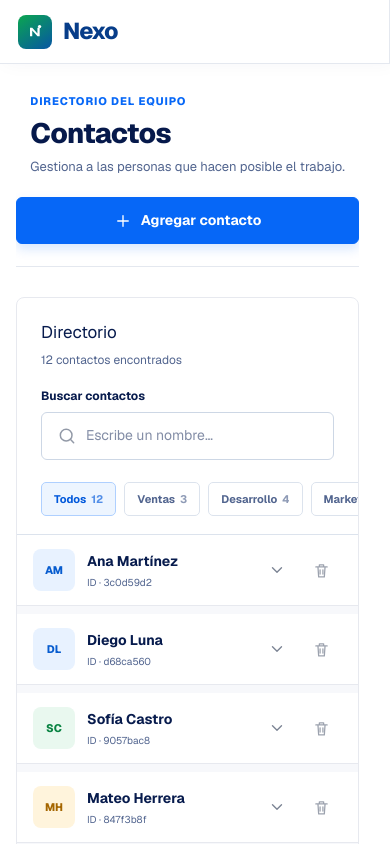
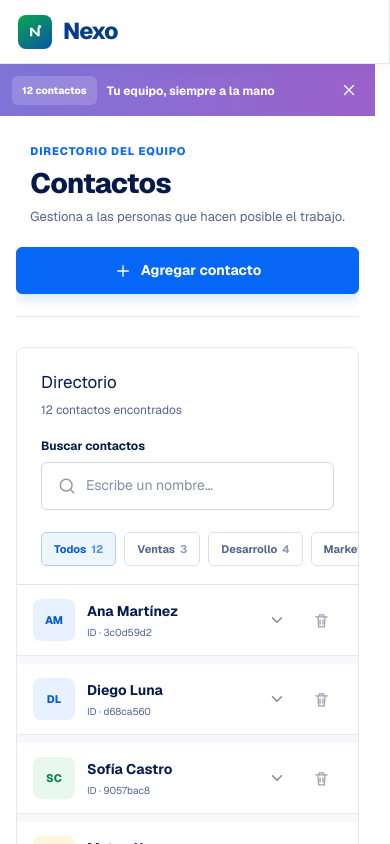
Before and after one commit to moncadayunuen/test_geest_app, a Next.js app: page / in a window 390 px wide. Built offline with nearby package versions, Linux system fonts and the light colour scheme; no server answers.

Commit message:
Add contextual directory banner

```diff
--- /dev/null
+++ b/components/announcement-banner/announcement-banner.scss
@@ -0,0 +1,35 @@
+.announcement-banner {
+  min-height: 58px;
+  display: grid;
+  grid-template-columns: max-content minmax(0, 1fr) max-content 28px;
+  align-items: center;
+  gap: 18px;
+  margin: -28px -22px 26px;
+  padding: 10px 16px;
+  border-radius: 11px 11px 0 0;
+  background: linear-gradient(100deg, #7f75d8, #9b61c9);
+  color: #fff;
+
+  p { margin: 0; text-align: center; }
+  p strong { font-size: 13px; }
+  p span { margin-left: 7px; color: rgba(255, 255, 255, .82); font-size: 12px; }
+}
+
+.announcement-badge { padding: 7px 10px; border-radius: 6px; background: rgba(255, 255, 255, .16); font-size: 11px; font-weight: 750; }
+.announcement-action { min-height: 36px; display: flex; align-items: center; gap: 7px; padding: 0 13px; border: 0; border-radius: 7px; background: #fff; color: #714eae; font-size: 12px; font-weight: 750; }
+.announcement-action:hover { background: #f7f3ff; }
+.announcement-close { width: 28px; height: 28px; display: grid; place-items: center; padding: 0; border: 0; border-radius: 6px; background: transparent; color: #fff; }
+.announcement-close:hover { background: rgba(255, 255, 255, .14); }
+
+@media (max-width: 900px) {
+  .announcement-banner { grid-template-columns: max-content 1fr 28px; }
+  .announcement-banner p span { display: none; }
+  .announcement-action { display: none; }
+}
+
+@media (max-width: 640px) {
+  .announcement-banner { min-height: 52px; margin: -24px -16px 22px; padding-inline: 12px; border-radius: 0; gap: 10px; }
+  .announcement-banner p { text-align: left; }
+  .announcement-banner p strong { font-size: 12px; }
+  .announcement-badge { font-size: 10px; }
+}
--- /dev/null
+++ b/components/announcement-banner/announcement-banner.tsx
@@ -0,0 +1,19 @@
+'use client';
+
+import { Icon } from '@/components/icon/icon';
+import './announcement-banner.scss';
+
+type Props = {
+  count: number;
+  onAction: () => void;
+  onClose: () => void;
+};
+
+export function AnnouncementBanner({ count, onAction, onClose }: Props) {
+  return <section className="announcement-banner" aria-label="Resumen del directorio">
+    <span className="announcement-badge">{count} {count === 1 ? 'contacto' : 'contactos'}</span>
+    <p><strong>Tu equipo, siempre a la mano</strong><span>Centraliza la información y encuentra a cualquier persona en segundos.</span></p>
+    <button className="announcement-action" type="button" onClick={onAction}><Icon name="plus" size={16} /> Agregar contacto</button>
+    <button className="announcement-close" type="button" onClick={onClose} aria-label="Cerrar resumen"><Icon name="close" size={18} /></button>
+  </section>;
+}
--- a/components/contact-manager/contact-manager.tsx
+++ b/components/contact-manager/contact-manager.tsx
@@ -2,6 +2,7 @@
 
 import { useEffect, useState } from 'react';
 import { AddContactModal } from '@/components/add-contact-modal/add-contact-modal';
+import { AnnouncementBanner } from '@/components/announcement-banner/announcement-banner';
 import { ConfirmationModal } from '@/components/confirmation-modal/confirmation-modal';
 import { ContactList } from '@/components/contact-list/contact-list';
 import { EmptyState, LoadError, SkeletonList } from '@/components/directory-state/directory-state';
@@ -19,6 +20,7 @@ export function ContactManager() {
   const addContactToStore = useContactStore((state) => state.addContact);
   const removeContact = useContactStore((state) => state.removeContact);
   const [showAdd, setShowAdd] = useState(false);
+  const [showAnnouncement, setShowAnnouncement] = useState(true);
   const [pendingDelete, setPendingDelete] = useState<Contact | null>(null);
   const { message, showMessage, clearMessage } = useTimedMessage();
   const { query, setQuery, department, setDepartment, filteredContacts, counts, hasFilters, clearFilters } = useContactFilters(contacts);
@@ -35,6 +37,7 @@ export function ContactManager() {
     <header className="topbar"><a className="brand" href="#main-content" aria-label="Nexo, ir al contenido"><span className="brand-mark"><Icon name="brand" size={20} /></span><span>Nexo</span></a><div className="topbar-actions"><span className="workspace-label">Espacio de trabajo</span><span className="avatar avatar-small">YM</span></div></header>
     <div className="layout"><aside className="sidebar" aria-label="Navegación principal"><nav><a className="nav-item active" href="#main-content" aria-current="page"><Icon name="users" size={19} /> Contactos</a></nav><div className="sidebar-note"><span className="status-dot" /><div><strong>Directorio activo</strong><span>Datos locales</span></div></div></aside>
       <section id="main-content" className="content">
+        {showAnnouncement && <AnnouncementBanner count={contacts.length} onAction={() => setShowAdd(true)} onClose={() => setShowAnnouncement(false)} />}
         <div className="page-heading"><div><p className="eyebrow">Directorio del equipo</p><h1>Contactos</h1><p className="heading-copy">Gestiona a las personas que hacen posible el trabajo.</p></div><button className="primary-button" type="button" onClick={() => setShowAdd(true)}><Icon name="plus" /> Agregar contacto</button></div>
         <section className="directory-card" aria-labelledby="directory-title">
           <div className="directory-toolbar"><div><h2 id="directory-title">Directorio</h2><p aria-live="polite">{loading ? 'Cargando contactos…' : `${filteredContacts.length} ${filteredContacts.length === 1 ? 'contacto encontrado' : 'contactos encontrados'}`}</p></div><div className="toolbar-actions"><div className="search-control"><span className="search-label">Buscar contactos</span><label className="search-field"><Icon name="search" size={20} /><span className="sr-only">Buscar por nombre</span><input value={query} onChange={(event) => setQuery(event.target.value)} placeholder="Escribe un nombre…" /></label></div>{hasFilters && <button className="clear-button" type="button" onClick={clearFilters}><Icon name="reset" size={14} /> Limpiar filtros</button>}</div></div>
```
Also changed, not shown: 1 other file (tests, documents, lock files or other folders).
